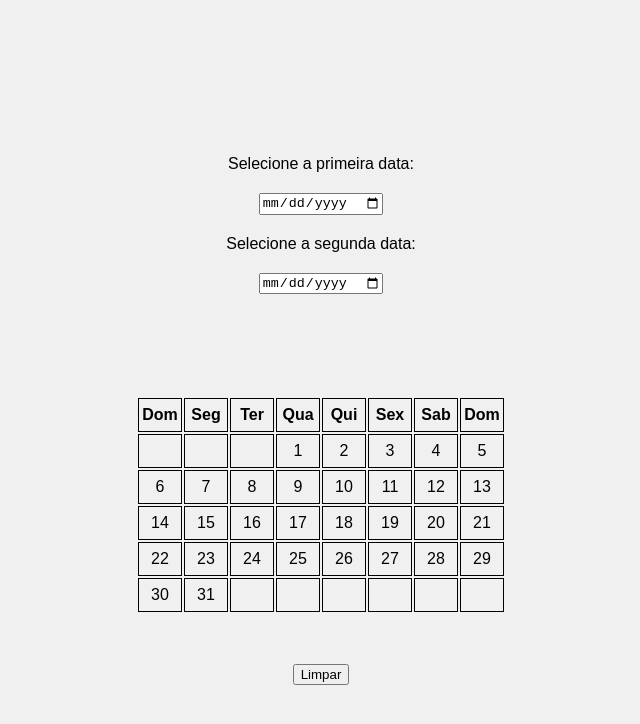
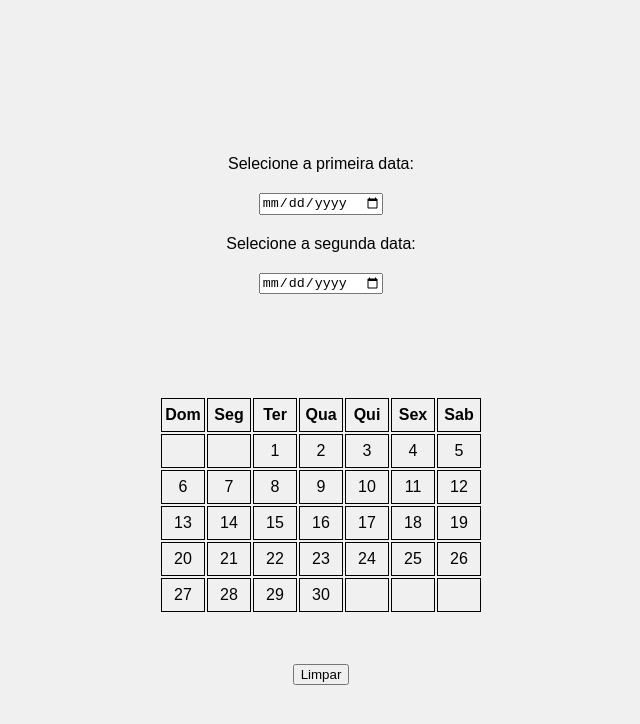
Before and after one commit to kayky-ctrl/intermediarioDesafios, a plain HTML site: page index.html in a window 1280 px wide. Shown: the whole page, without its empty margins (319-959 px from the left). Drawn offline with Linux system fonts and the light colour scheme.

Commit message:
Calendario arrumado

```diff
--- a/index.html
+++ b/index.html
@@ -26,12 +26,10 @@
             <th>Qui</th>
             <th>Sex</th>
             <th>Sab</th>
-            <th>Dom</th>
           </tr>
         </thead>
         <tbody>
           <tr>
-            <td></td>
             <td></td>
             <td></td>
             <td>1</td>
@@ -48,34 +46,30 @@
             <td>10</td>
             <td>11</td>
             <td>12</td>
-            <td>13</td>
           </tr>
           <tr>
+            <td>13</td>
             <td>14</td>
             <td>15</td>
             <td>16</td>
             <td>17</td>
             <td>18</td>
             <td>19</td>
+          </tr>
+          <tr>
             <td>20</td>
             <td>21</td>
-          </tr>
-          <tr>
             <td>22</td>
             <td>23</td>
             <td>24</td>
             <td>25</td>
             <td>26</td>
+          </tr>
+          <tr>
             <td>27</td>
             <td>28</td>
             <td>29</td>
-          </tr>
-          <tr>
             <td>30</td>
-            <td>31</td>
-            <td></td>
-            <td></td>
-            <td></td>
             <td></td>
             <td></td>
             <td></td>
```
